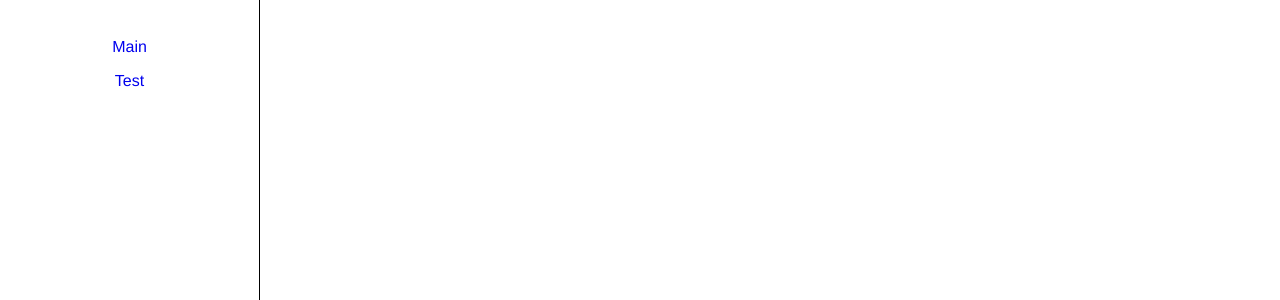
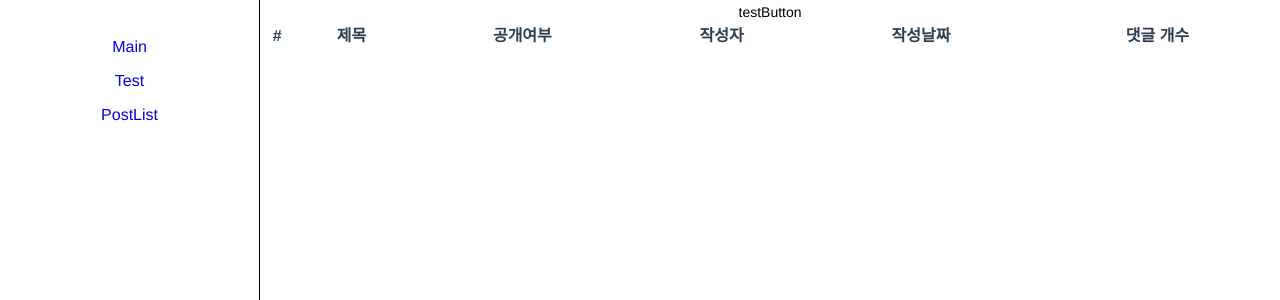
Before and after one commit to junsang-ee/spring-vue-board-web, a Vue app: page /post-list in a window 1280 px wide. Before the commit this address had no page. Shown: the top 300 px of the page. Built offline with nearby package versions, Linux system fonts and the light colour scheme.

Commit message:
Create PostList vue file Add router-link postList

```diff
--- a/src/App.vue
+++ b/src/App.vue
@@ -16,6 +16,8 @@ function test() {
         <ul>
           <li @click="test()"><router-link to="/main"> Main </router-link></li>
           <li><router-link to="/test"> Test </router-link></li>
+          <li><router-link to="/post-list"> PostList </router-link></li>
+
           <!--          <li v-for="(board, idx) in boards" :key="idx" @click="getBoards">-->
           <!--            <span v-if="board.postCount > 0">-->
           <!--               <router-link :to="{name:'PostList', params:{id:board.id}, query:{boardName:board.name, disclosureType: board.disclosureType}}"> {{ board.name }} </router-link>-->
--- a/src/router/router.js
+++ b/src/router/router.js
@@ -1,12 +1,14 @@
 import { createRouter, createWebHistory } from "vue-router";
 import MainDashboard from "../views/MainDashboard.vue"
 import Test from "../views/Test.vue";
+import PostList from "../views/post/PostList.vue";
 
 
 const routes = [
     // {path: "/", redirect: "/main"},
     {path: "/main", name:"Main", component: MainDashboard},
     {path: "/test", name:"Test", component: Test},
+    {path: "/post-list", name:"PostList", component: PostList}
 
 ];
 
--- a/src/views/post/PostList.vue
+++ b/src/views/post/PostList.vue
@@ -1,10 +1,46 @@
 <template>
-
+  <div>
+    <button v-on:click="getList()">testButton</button>
+    <div class="list-wrap">
+        <table class="tb-list">
+          <colgroup>
+            <col width="*" />
+          </colgroup>
+          <thead>
+            <tr>
+              <th>#</th>
+              <th>제목</th>
+              <th>공개여부</th>
+              <th>작성자</th>
+              <th>작성날짜</th>
+              <th>댓글 개수</th>
+            </tr>
+          </thead>
+          <tbody>
+            <!-- <tr v-for="(post, idx) in posts" :key="idx">
+              <td> {{ idx + 1 }} </td>
+              <td ><a href="javascript:;" @click="checkDisclosureType(post.id, post.disclosureType)">{{ post.title }}</a></td>
+              <td> {{ convertDisclosureType(post.disclosureType) }} </td>
+              <td> {{ post.nickName }} </td>
+              <td> {{ convertToDateFormat(post.createdAt) }} </td>
+              <td> {{ post.replyCount }} </td>
+            </tr> -->
+          </tbody>
+        </table>
+      </div>
+  </div>
 </template>
 
 <script setup>
-export default {
-  name: "PostList"
+import axios from "axios";
+
+async function getList() {
+  try {
+    const {data} = await axios.get("/api/post/" + "7ccdc8ce-7401-45fb-a624-c051be09f37a");
+    console.log("data : " + data);
+  } catch (error) {
+    console.log(error);
+  }
 }
 </script>
 
```
